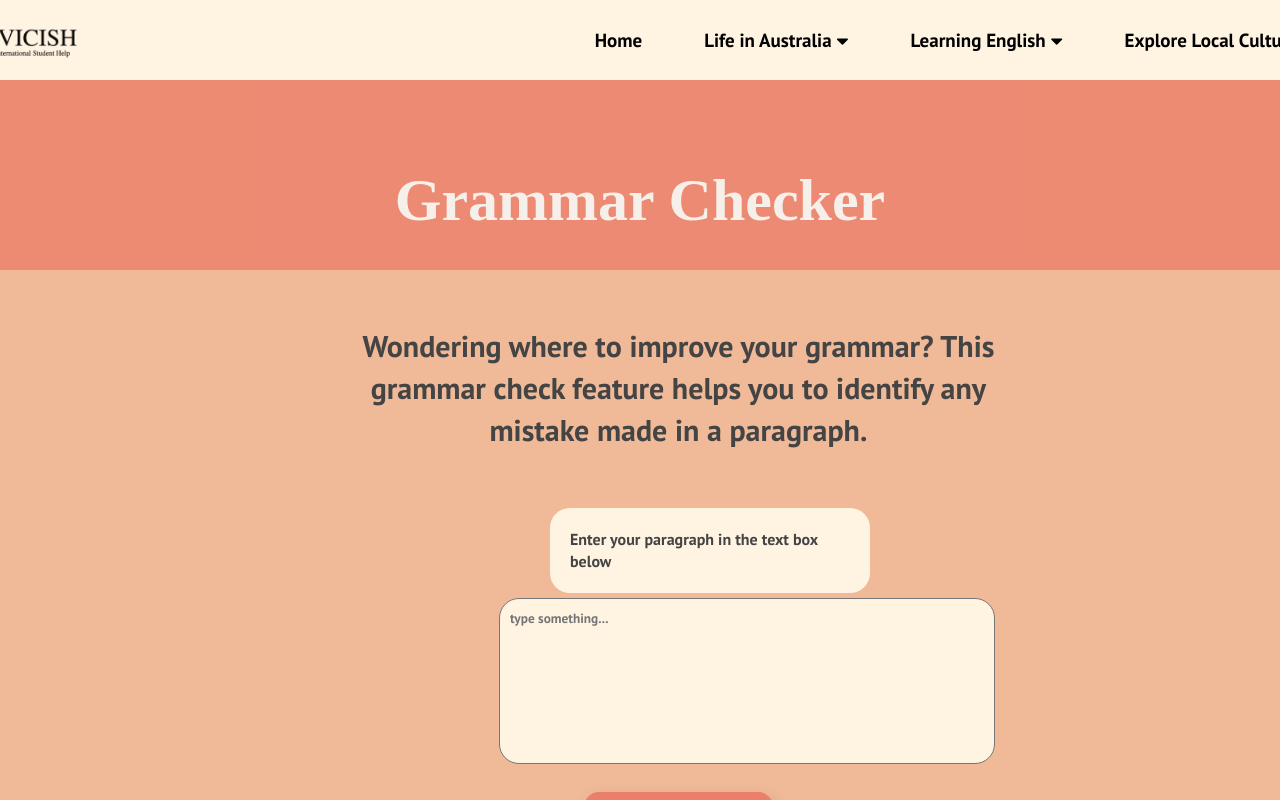
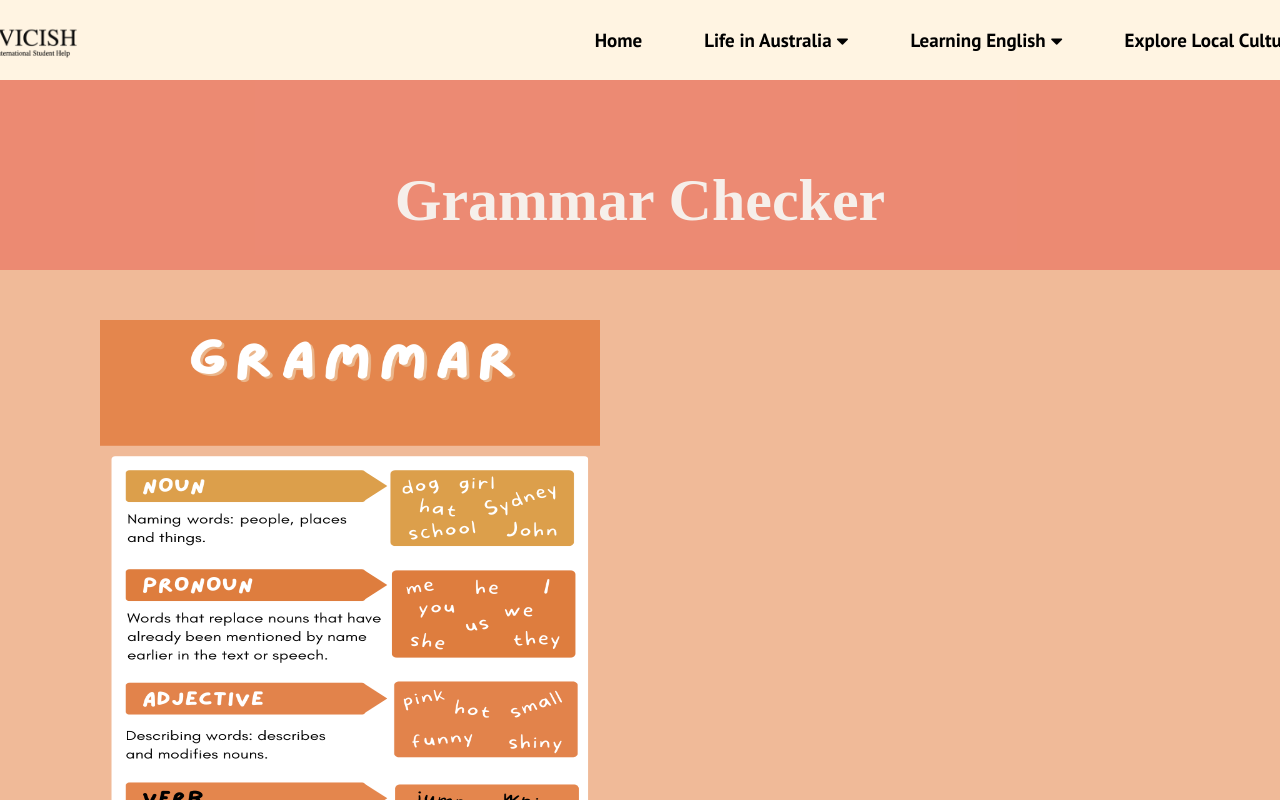
Before and after one commit to HMEI83/TA16_IE_Project, a React (Create React App) app in the folder ie-app/: page /writing in a window 1280 px wide. Shown: the top 800 px of the page. Built offline with nearby package versions, Linux system fonts and the light colour scheme.

Commit message:
add picture
add picture

```diff
--- a/ie-app/src/components/pages/WriteCheckPg.js
+++ b/ie-app/src/components/pages/WriteCheckPg.js
@@ -1,11 +1,18 @@
 import React from "react";
 import WritingHandler from "../writingAssessment/WritingHandler";
 import "./WriteCheck.css";
+import GrammarPic from "../../images/grammarPic.png"
 
 const WriteCheck = () => {
   return (
     <div style={{backgroundColor: "#F0BA98", height: "1800px"}}>
       <div className="headerBg">Grammar Checker</div>
+      <div style={{
+        marginTop: "50px",
+        marginLeft: "100px"
+      }}>
+      <img src={GrammarPic} width='500' height='1000'></img>
+      </div>
       <div className="slangIntro" style={{
           marginLeft: "320px",
           marginTop: "30px",
--- a/ie-app/src/components/writingAssessment/WritingHandler.js
+++ b/ie-app/src/components/writingAssessment/WritingHandler.js
@@ -52,8 +52,8 @@ const WritingHandler = () => {
     <div className="layout">
       <textarea
         className="Writetextarea"
-        rows="8"
-        cols="64"
+        rows="18"
+        cols="90"
         placeholder="type something..."
         style={{backgroundColor: "#FFF4E2", color:"#000"}}
         type="text"
```
Also changed, not shown: ie-app/src/images/grammarPic.png (added).
